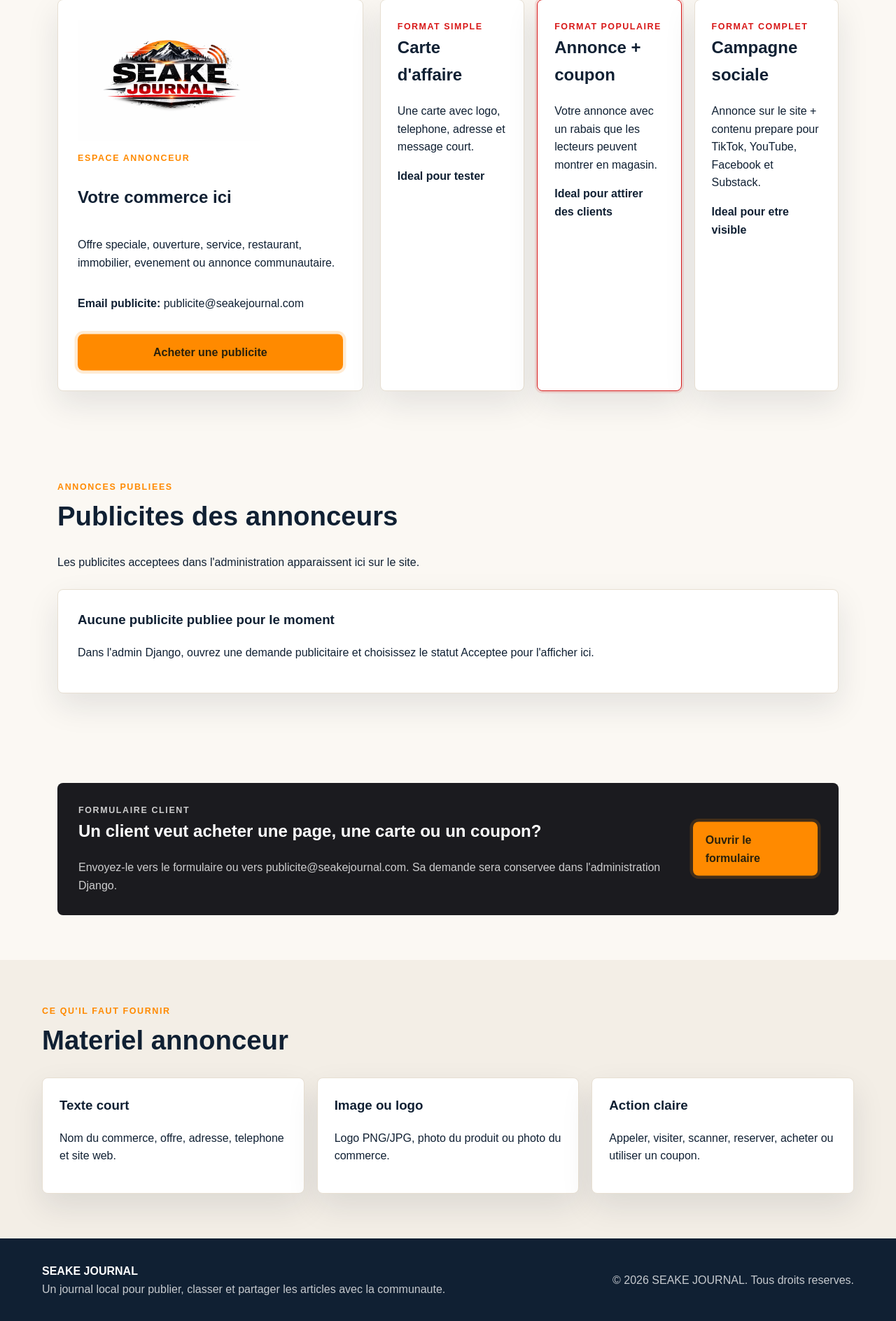
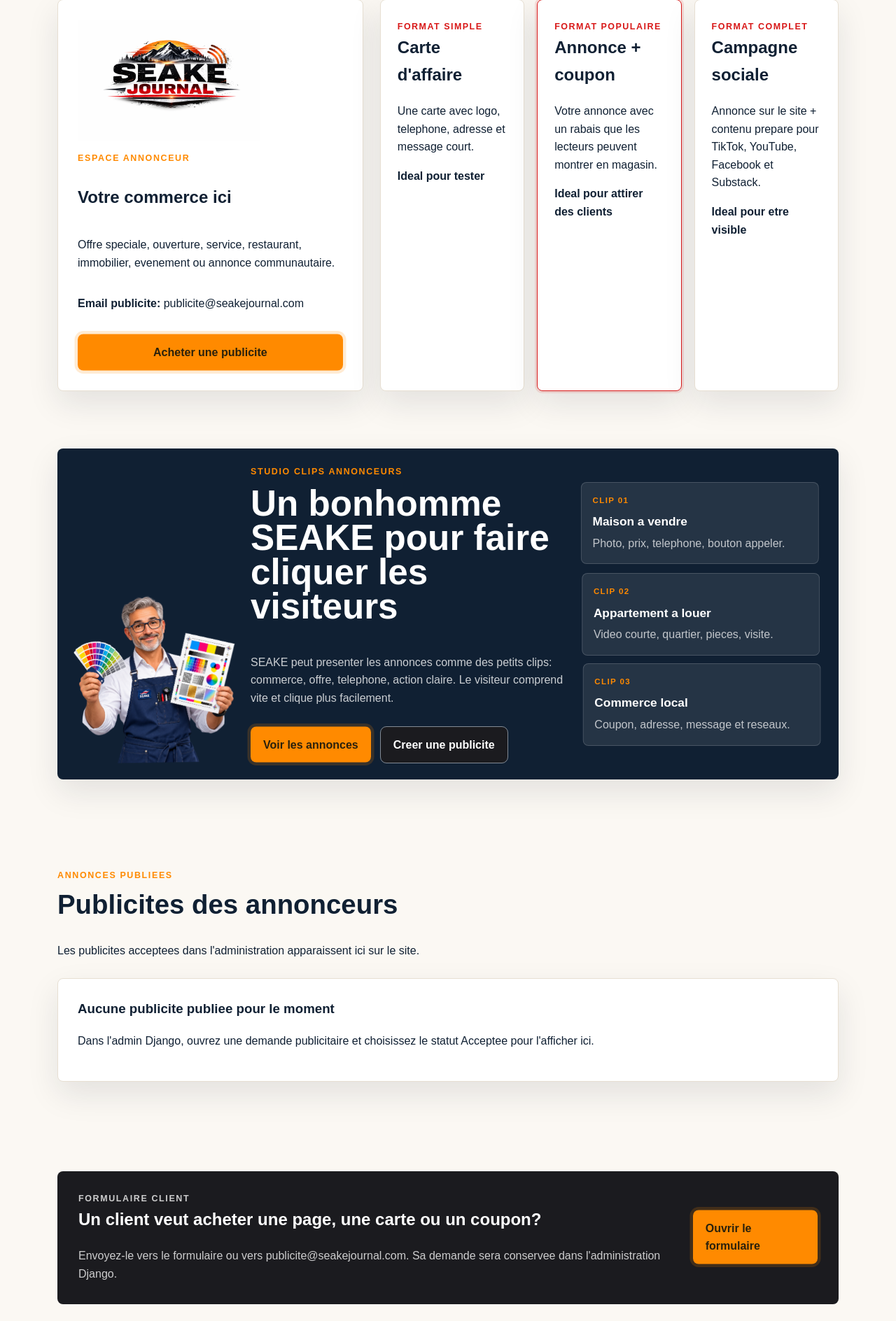
Before and after one commit to 1234jASKET/seake, a Django app: page /publicite/ in a window 1280 px wide; the page is wider, and only the part inside the window is pictured. Shown: the part 469-2357 px from the top of that part at 70% size. Run offline with Django 5.2, Linux system fonts and the light colour scheme; data that the repository does not hold is empty.

Commit message:
Add advertiser clip studio section

```diff
--- a/static/css/style.css
+++ b/static/css/style.css
@@ -867,6 +867,101 @@ p {
 .price-card.featured {
     border-color: var(--brand);
     outline: 3px solid rgba(216, 24, 24, .12);
+}
+
+.advertiser-studio-section {
+    padding-top: 18px;
+}
+
+.advertiser-studio {
+    align-items: center;
+    background: #102033;
+    border-radius: 8px;
+    box-shadow: var(--shadow);
+    color: var(--white);
+    display: grid;
+    gap: 22px;
+    grid-template-columns: auto minmax(0, 1fr) minmax(260px, .75fr);
+    overflow: hidden;
+    padding: 24px;
+}
+
+.advertiser-character {
+    align-self: end;
+    width: clamp(145px, 18vw, 230px);
+}
+
+.advertiser-character img {
+    animation: seakeProfessorFloat 3.2s ease-in-out infinite;
+    display: block;
+    height: auto;
+    max-height: 260px;
+    object-fit: contain;
+    width: 100%;
+}
+
+.advertiser-story h2 {
+    color: var(--white);
+    font-size: clamp(2rem, 4vw, 3.7rem);
+    line-height: .96;
+    max-width: 740px;
+}
+
+.advertiser-story p:not(.eyebrow) {
+    color: rgba(255, 255, 255, .78);
+    max-width: 680px;
+}
+
+.advertiser-clips {
+    display: grid;
+    gap: 12px;
+}
+
+.advertiser-clips article {
+    animation: adClipFloat 2.8s ease-in-out infinite;
+    background: rgba(255, 255, 255, .09);
+    border: 1px solid rgba(255, 255, 255, .16);
+    border-radius: 8px;
+    padding: 16px;
+}
+
+.advertiser-clips article:nth-child(2) {
+    animation-delay: .25s;
+}
+
+.advertiser-clips article:nth-child(3) {
+    animation-delay: .5s;
+}
+
+.advertiser-clips span {
+    color: var(--accent);
+    display: block;
+    font-size: .72rem;
+    font-weight: 900;
+    letter-spacing: .12em;
+    margin-bottom: 8px;
+    text-transform: uppercase;
+}
+
+.advertiser-clips strong {
+    color: var(--white);
+    display: block;
+    font-size: 1.08rem;
+}
+
+.advertiser-clips p {
+    color: rgba(255, 255, 255, .72);
+    margin: 4px 0 0;
+}
+
+@keyframes adClipFloat {
+    0%,
+    100% {
+        transform: translateX(0);
+    }
+    50% {
+        transform: translateX(-5px);
+    }
 }
 
 .published-ads-grid {
@@ -3716,6 +3811,7 @@ textarea {
     .contact-layout,
     .comments-layout,
     .gallery-grid,
+    .advertiser-studio,
     .newspaper-layout,
     .ad-layout,
     .pricing-grid,
--- a/templates/base.html
+++ b/templates/base.html
@@ -6,7 +6,7 @@
     <meta name="viewport" content="width=device-width, initial-scale=1">
     <title>{% block title %}SEAKE JOURNAL{% endblock %}</title>
     <link rel="alternate" type="application/rss+xml" title="SEAKE JOURNAL RSS" href="{% url 'articles_feed' %}">
-    <link rel="stylesheet" href="{% static 'css/style.css' %}?v=20260901-abonnement">
+    <link rel="stylesheet" href="{% static 'css/style.css' %}?v=20260902-studio-annonceurs">
 </head>
 <body>
     <header class="site-header">
@@ -52,6 +52,6 @@
         <p>&copy; {% now "Y" %} SEAKE JOURNAL. Tous droits reserves.</p>
     </footer>
 
-    <script src="{% static 'js/main.js' %}?v=20260901-abonnement"></script>
+    <script src="{% static 'js/main.js' %}?v=20260902-studio-annonceurs"></script>
 </body>
 </html>
--- a/templates/publicite.html
+++ b/templates/publicite.html
@@ -44,8 +44,42 @@
     </div>
 </section>
 
+<section class="section advertiser-studio-section">
+    <div class="advertiser-studio">
+        <div class="advertiser-character">
+            <img src="{% static 'img/professeur-seake.png' %}" alt="Professeur SEAKE presente les publicites">
+        </div>
+        <div class="advertiser-story">
+            <p class="eyebrow">Studio clips annonceurs</p>
+            <h2>Un bonhomme SEAKE pour faire cliquer les visiteurs</h2>
+            <p>SEAKE peut presenter les annonces comme des petits clips: commerce, offre, telephone, action claire. Le visiteur comprend vite et clique plus facilement.</p>
+            <div class="hero-actions">
+                <a class="button primary ad-pull-button" href="#annonces-publiees">Voir les annonces</a>
+                <a class="button secondary dark" href="{% url 'demande_publicite' %}">Creer une publicite</a>
+            </div>
+        </div>
+        <div class="advertiser-clips" aria-label="Exemples de clips publicitaires">
+            <article>
+                <span>Clip 01</span>
+                <strong>Maison a vendre</strong>
+                <p>Photo, prix, telephone, bouton appeler.</p>
+            </article>
+            <article>
+                <span>Clip 02</span>
+                <strong>Appartement a louer</strong>
+                <p>Video courte, quartier, pieces, visite.</p>
+            </article>
+            <article>
+                <span>Clip 03</span>
+                <strong>Commerce local</strong>
+                <p>Coupon, adresse, message et reseaux.</p>
+            </article>
+        </div>
+    </div>
+</section>
+
 <section class="section">
-    <div class="section-heading">
+    <div class="section-heading" id="annonces-publiees">
         <p class="eyebrow">Annonces publiees</p>
         <h2>Publicites des annonceurs</h2>
         <p>Les publicites acceptees dans l'administration apparaissent ici sur le site.</p>
```
